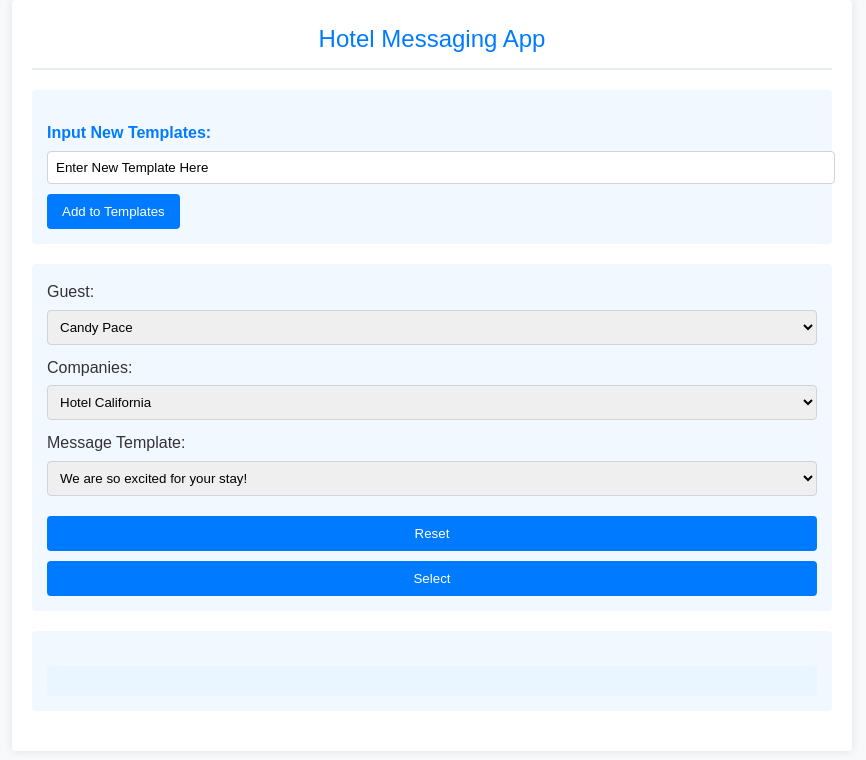
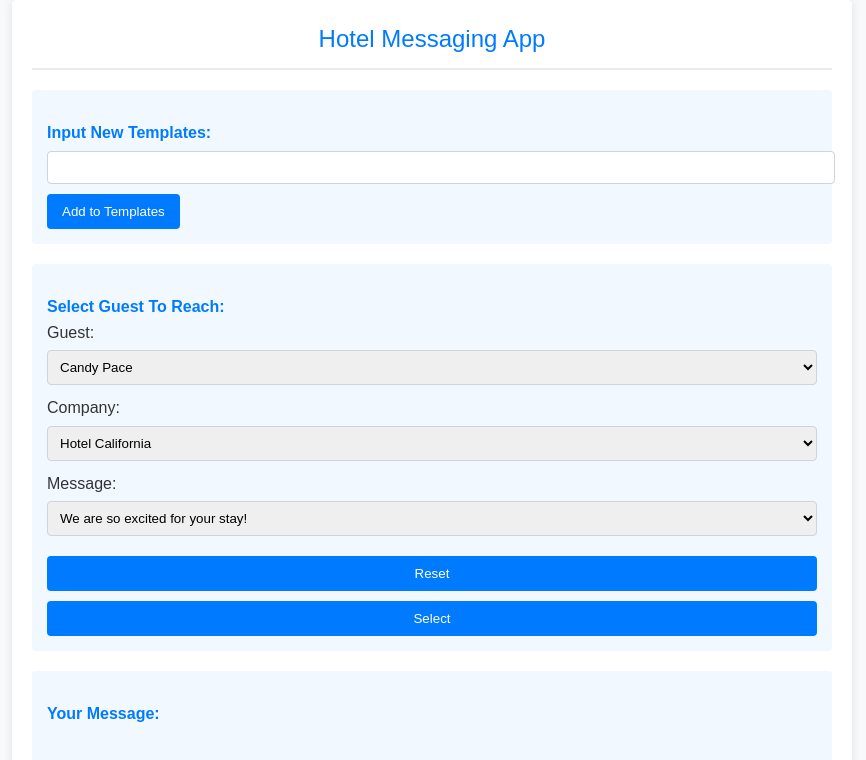
Before and after one commit to CardinalNavigation/hotelmessagingapp, a React (Create React App) app: page / in a window 1280 px wide. Shown: the top 760 px of the page, without its empty margins (208-1074 px from the left). Built offline with nearby package versions, Linux system fonts and the light colour scheme.

Commit message:
Added CSS Styling prompted by Claude AI, for temporary aesthetic improvement. Added Functionality to input to templates in state. Added block for blank template entries.

```diff
--- a/src/components/App.js
+++ b/src/components/App.js
@@ -96,6 +96,9 @@ function App() {
     const formData = new FormData(form);
     //Creating an Object from the Form Data.
     const newTemplate = Object.fromEntries(formData.entries());
+    if (newTemplate.templateinput === "") {
+      return;
+    } else {
       const newId = templates.length + 1;
       const newTemplateObject = {
         id: newId,
@@ -106,6 +109,7 @@ function App() {
         ...currentTemplates,
         newTemplateObject,
       ]);
+    }
   };
 
   //Resets Selected Template Message when the Reset Button is pressed.
@@ -124,10 +128,7 @@ function App() {
         <section>Input New Templates:</section>
         <form onSubmit={addNewTemplate}>
           <label>
-            <input
-              name="templateinput"
-              defaultValue="Enter New Template Here"
-            ></input>
+            <input name="templateinput"></input>
           </label>
           <button type="submit">Add to Templates</button>
         </form>
@@ -135,6 +136,7 @@ function App() {
 
       {/* Begin Selection Form */}
       <div className="FormDiv">
+        <section>Select Guest To Reach:</section>
         <form className="Form" onSubmit={handleTemplateSelection}>
           {/* Guest Selection */}
           <label>
@@ -150,7 +152,7 @@ function App() {
 
           {/* Company Selection */}
           <label>
-            Companies:
+            Company:
             <select name="companyId" defaultValue="Guest">
               {companies.map((company) => (
                 <option value={company.id} key={company.id}>
@@ -162,7 +164,7 @@ function App() {
 
           {/* Template Message Selection */}
           <label>
-            Message Template:
+            Message:
             <select name="templateId" defaultValue={"Template"}>
               {templates.map((template) => (
                 <option value={template.id} key={template.id}>
@@ -181,7 +183,8 @@ function App() {
       </div>
 
       {/* Selection Display. If Data Object is empty (like on page-load or reset) no display */}
-      {data && (
+      {/* Might not be necessary to use until further development completed My Intention was to be able to delete or add to this data */}
+      {/* {data && (
         <div>
           <div>Selections:</div>
           <section>Guest:</section>
@@ -193,11 +196,12 @@ function App() {
           <section>Message Template:</section>
           <p>{data.messageTemplate.message}</p>
         </div>
-      )}
+      )} */}
 
       {/* Template Message Display */}
       <div>
-        <section>{message}</section>
+        <section>Your Message:</section>
+        <div>{message}</div>
       </div>
     </div>
   );
```
Lines whose indentation alone changed are shown as unchanged.
